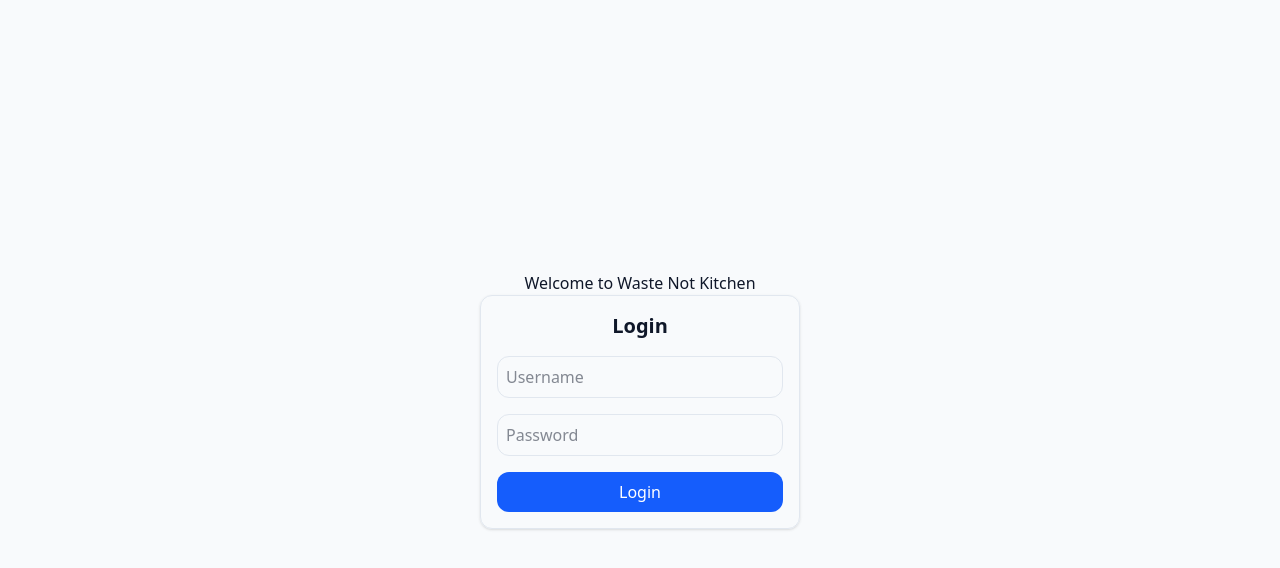
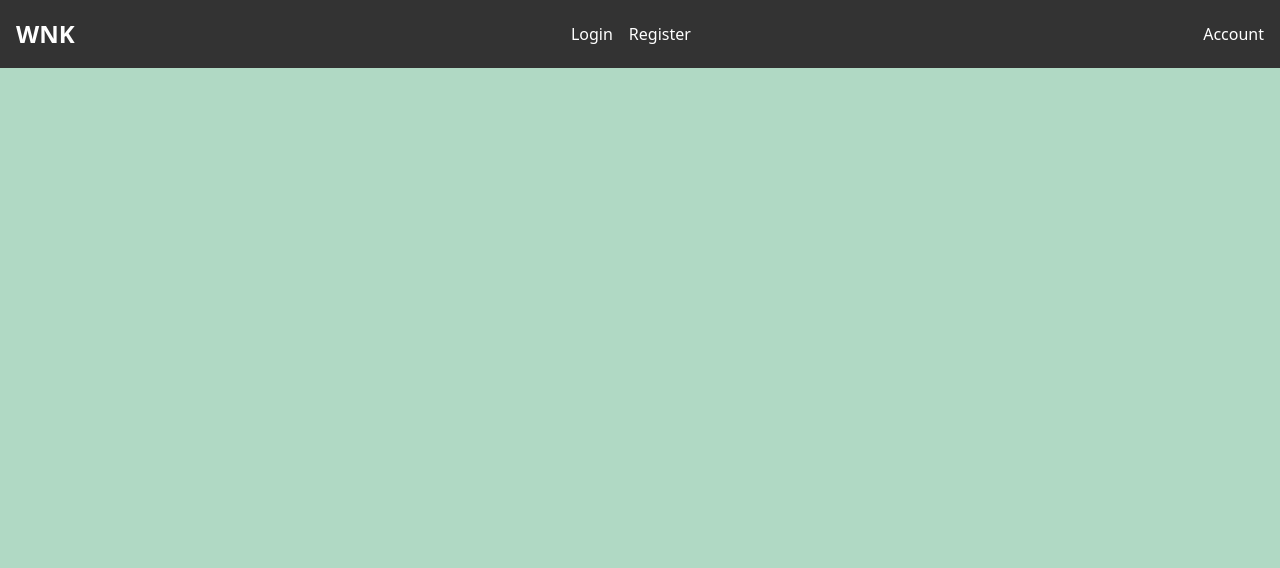
Before and after one commit to RangerHalt2/DBS-Group-Project, a React (Vite) app in the folder frontend/: page / in a window 1280 px wide. Shown: the top 568 px of the page. Built offline with nearby package versions, Linux system fonts and the light colour scheme.

Commit message:
Added a navigation bar that renders on each page

```diff
--- a/frontend/src/App.jsx
+++ b/frontend/src/App.jsx
@@ -5,12 +5,14 @@ import Login from "./pages/Login";
 import Register from "./pages/Register";
 import UserPage from "./pages/UserPage";
 import Restaurant from "./pages/Restaurant";
+import Navbar from "./Navbar";
 
 function App() {
 	return (
 		<BrowserRouter>
+			<Navbar />
 			<Routes>
-				<Route index element={<Home />} />
+				<Route path="/" element={<Home />} />
 				<Route path="/login" element={<Login />} />
 				<Route path="/register" element={<Register />} />
 				<Route path="/user/:username" element={<UserPage />} />
--- /dev/null
+++ b/frontend/src/Navbar.jsx
@@ -0,0 +1,31 @@
+import React from 'react';
+import './components/styles.css';
+
+const Navbar = () => {
+  return (
+
+        <nav className="navbar">
+        <div className="navbar-left">
+            <a href="/" className="logo">
+            WNK
+            </a>
+        </div>
+        <div className="navbar-center">
+            <ul className="nav-links">
+            <li>
+                <a href="/login">Login</a>
+            </li>
+            <li>
+                <a href="/register">Register</a>
+            </li>
+            </ul>
+        </div>
+        <div className="navbar-right">
+            <a href="/user/:username">Account</a>
+        </div>
+        </nav>
+
+    );
+};
+
+export default Navbar;
--- a/frontend/src/components/styles.css
+++ b/frontend/src/components/styles.css
@@ -151,3 +151,61 @@
     transform: scale(1.1);
     box-shadow: 0 6px 14px rgba(0,0,0,0.35);
 }
+
+/* Navbar */
+
+.navbar {
+  display: flex;
+  justify-content: space-between;
+  align-items: center;
+  background-color: #333;
+  color: #fff;
+  padding: 1rem;
+}
+
+.navbar-left .logo {
+  font-size: 1.5rem;
+  font-weight: bold;
+  color: #fff;
+  text-decoration: none;
+}
+
+.navbar-center .nav-links {
+  list-style-type: none;
+  display: flex;
+  margin: 0;
+  padding: 0;
+}
+
+.navbar-center .nav-links li {
+  margin-right: 1rem;
+}
+
+.navbar-center .nav-links a {
+  color: #fff;
+  text-decoration: none;
+}
+
+.navbar-right {
+  display: flex;
+  align-items: center;
+}
+
+.navbar-right .cart-icon,
+.navbar-right .user-icon {
+  color: #fff;
+  text-decoration: none;
+  margin-left: 1rem;
+  position: relative;
+}
+
+.navbar-right .cart-count {
+  background-color: #f44336;
+  color: #fff;
+  border-radius: 50%;
+  padding: 0.2rem 0.5rem;
+  font-size: 0.8rem;
+  position: absolute;
+  top: -0.5rem;
+  right: -0.5rem;
+}
--- a/frontend/src/pages/home.jsx
+++ b/frontend/src/pages/home.jsx
@@ -1,9 +1,6 @@
-import LoginForm from "../components/login";
-
 export const Home = () => {
 	return (
-		<main className="min-h-screen flex items-center justify-center">
-			<LoginForm />
-		</main>
+		<div className="bg">
+		</div>
 	);
 };
```
